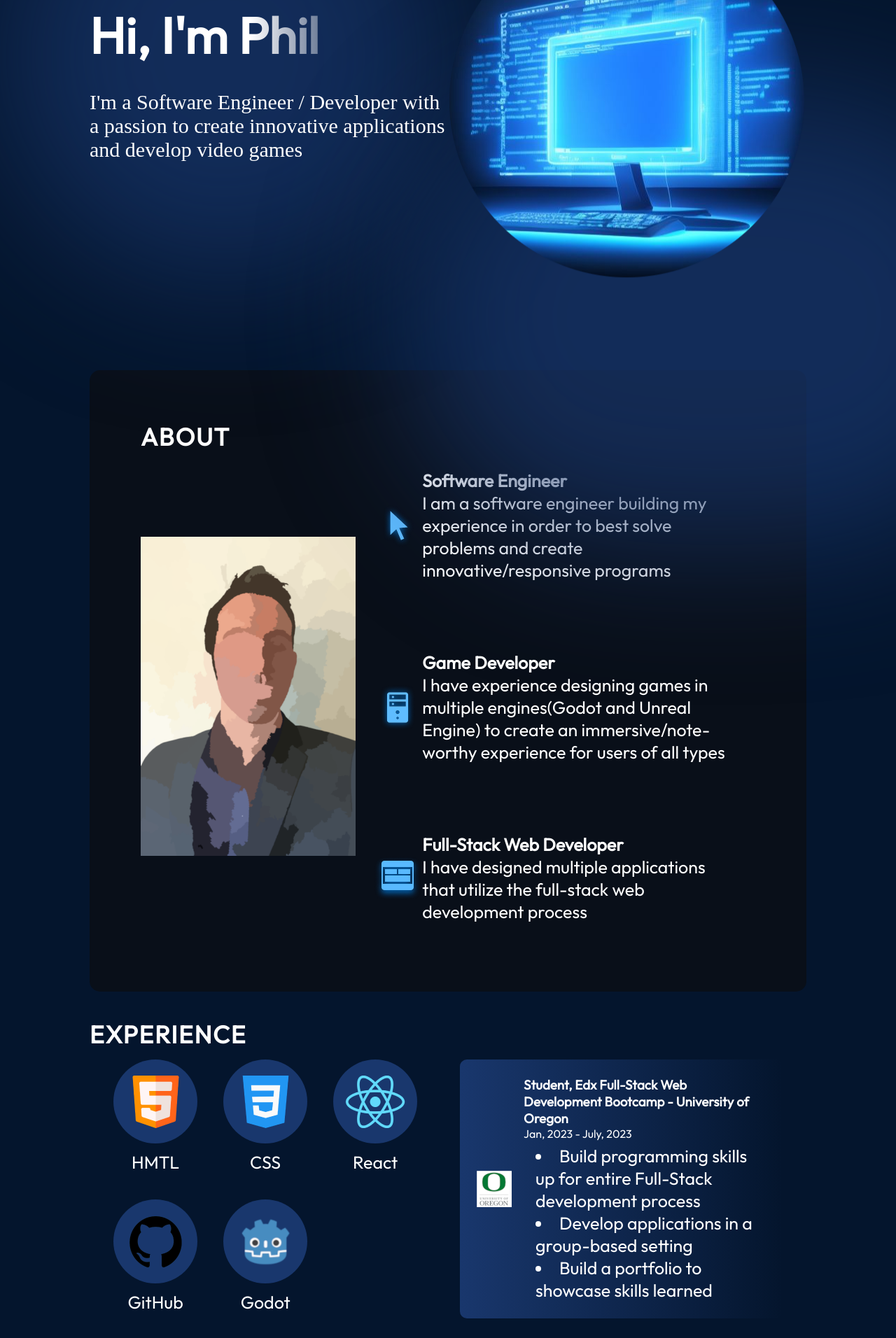
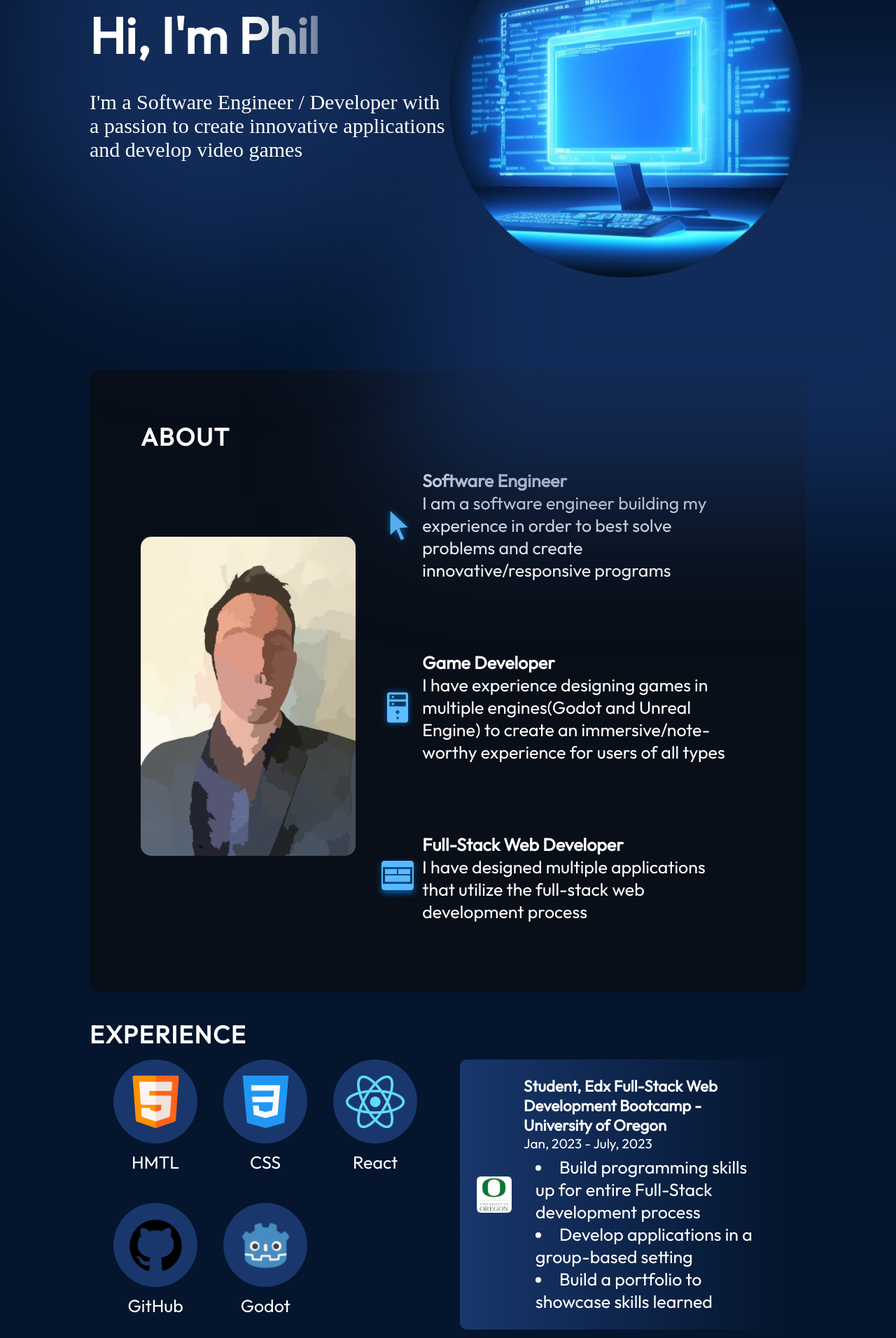
Before and after one commit to PhilKubz/react-portfolio, a React (Vite) app: page / in a window 1280 px wide. Shown: the part 260-2172 px from the top of the page at 70% size. Built offline with nearby package versions, Linux system fonts and the light colour scheme.

Commit message:
User Experience / Responsiveness updates

```diff
--- a/src/components/About/About.module.css
+++ b/src/components/About/About.module.css
@@ -29,6 +29,7 @@
 
 .aboutImage {
     width: 35%;
+    border-radius: 15px;
 }
 
 .aboutItems {
--- a/src/components/Contact/Contact.jsx
+++ b/src/components/Contact/Contact.jsx
@@ -9,6 +9,7 @@ export const Contact = () => {
         <div className={styles.text}>
             <h2>Contact</h2>
                 <p>For any inquiries, please reach out!</p>
+                <p> - Site developed by Phil - </p>
         </div>
         <ul className={styles.links}>
             <li className={styles.link}>
--- a/src/components/Contact/Contact.module.css
+++ b/src/components/Contact/Contact.module.css
@@ -19,7 +19,7 @@
 }
 
 .text p {
-    font-size: 40px;
+    font-size: 30px;
     font-weight: 400;
     letter-spacing: 2px;
 }
@@ -41,7 +41,7 @@
 .link a {
     color: var(--color-text);
     text-decoration: none;
-    font-size: 30px;
+    font-size: 24px;
     font-weight: 400;
     letter-spacing: 1.5px;
 }
@@ -49,7 +49,7 @@
 @media screen and (max-width: 830px) {
     .container {
         flex-direction: column;
-        gap: 23px;
+        gap: 25px;
     }
 
     .text {
@@ -58,7 +58,19 @@
         align-items: center;
     }
 
+    .text h2 {
+        font-size: 60px;
+    }
+
+    .text p {
+        font-size: 25px;
+    }
+
     .links {
         align-items: center;
     }
+
+    .links a {
+        font-size: 18px;
+    }
 }
--- a/src/components/Experience/Experience.module.css
+++ b/src/components/Experience/Experience.module.css
@@ -75,10 +75,12 @@
     );
     border-radius: 10px;
     padding: 24px;
+    font-size: 19px;
 }
 
 .historyItem img {
     width: 50px;
+    border-radius: 6px;
 }
 
 .historyItemDetails {
--- a/src/components/Hero/Hero.module.css
+++ b/src/components/Hero/Hero.module.css
@@ -90,12 +90,12 @@
 .bottomBlur {
     position: absolute;
     width: 70vw;
-    height: 50vw;
+    height: 45vw;
     min-width: 250px;
     min-width: 350px;
     top: 246px;
     right: -25vw;
-    border-radius: 764px;
+    border-radius: px;
     background: rgba(25, 55, 109, 0.7);
     filter: blur(100px);
     z-index: 0;
--- a/src/components/Projects/ProjectCard.module.css
+++ b/src/components/Projects/ProjectCard.module.css
@@ -12,6 +12,7 @@
 
 .image {
     margin-bottom: 26px;
+    border-radius: 10px 10px 0 0;
 }
 
 .title {
```
